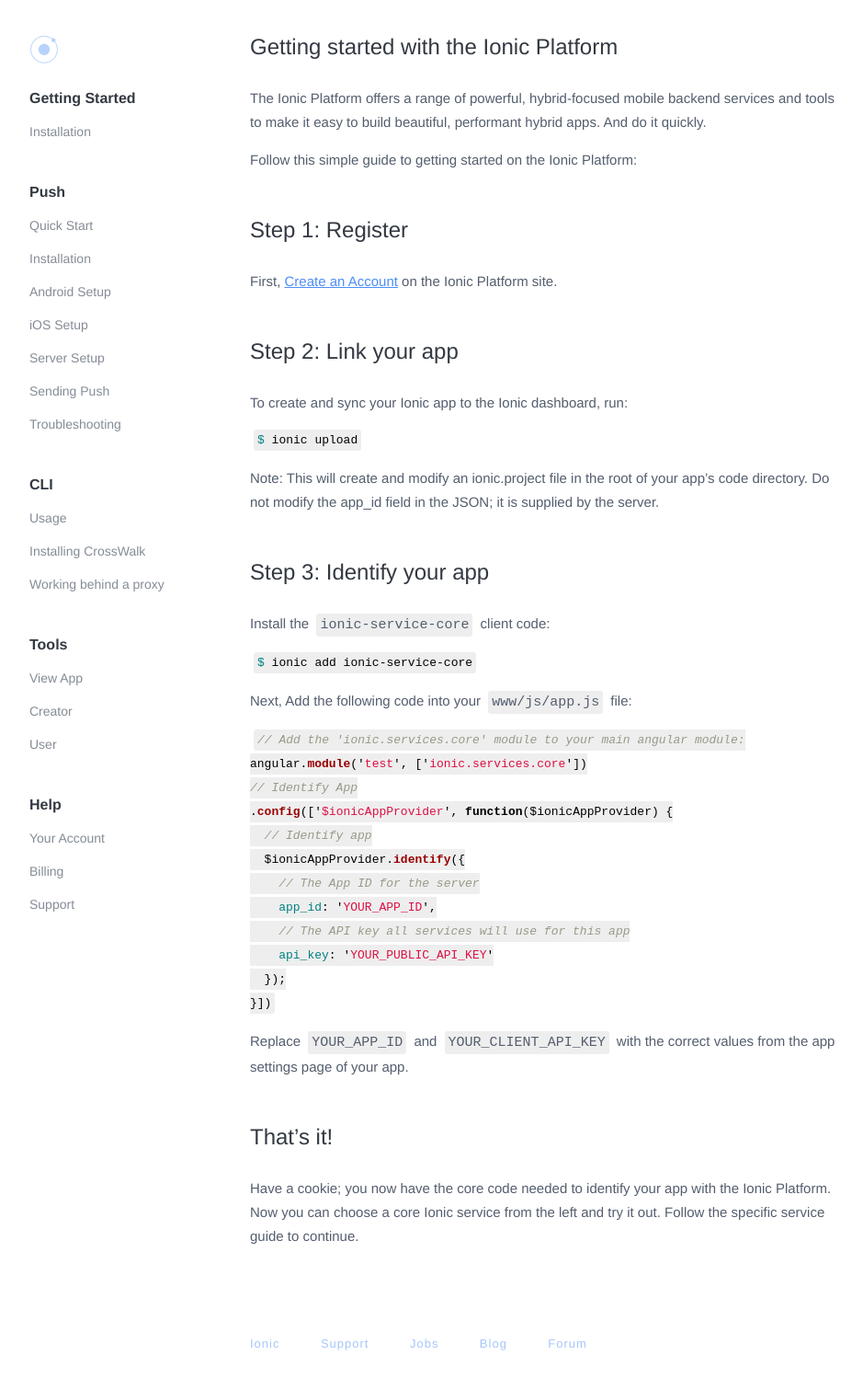
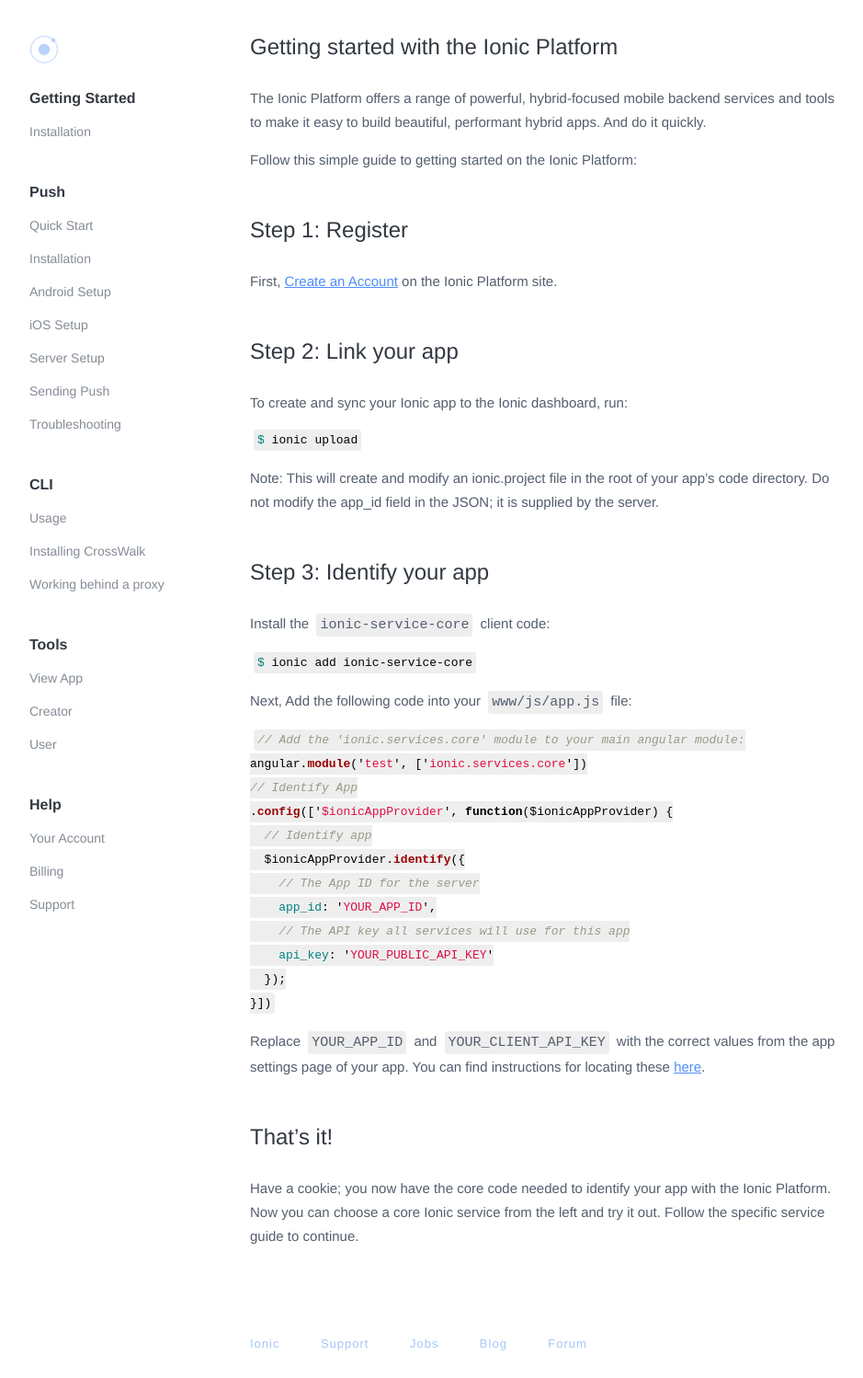
Before and after one commit to ionic-team/ionic-io-docs, a Jekyll site: the page built from getting-started.md, in a window 1280 px wide. Shown: the whole page at 92% size, without its empty margins (128-1067 px from the left). Built offline with Jekyll 4.4.1, drawn with Linux system fonts in a browser that asks for light colours; some web fonts are replaced; Markdown is read by kramdown in place of the engine named in the settings.

Commit message:
New key docs

````diff
--- a/getting-started.md
+++ b/getting-started.md
@@ -49,7 +49,8 @@
 }])
 ```
 
-Replace `YOUR_APP_ID` and `YOUR_CLIENT_API_KEY` with the correct values from the app settings page of your app.
+Replace `YOUR_APP_ID` and `YOUR_CLIENT_API_KEY` with the correct values from the app settings page of your app.  You can
+find instructions for locating these <a href="/find-your-keys">here</a>.
 
 ## That's it!
 
````
Also changed, not shown: find-your-keys.md (added, +25 -0 lines), img/ionic-io-api-keys.png (added), img/ionic-io-app-id.png (added).
